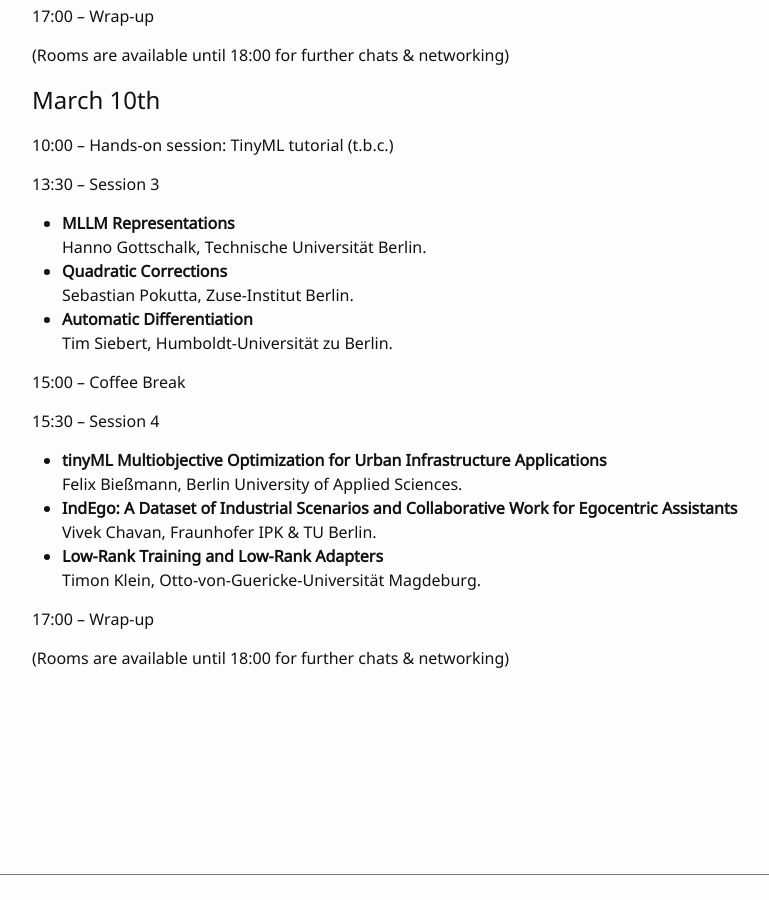
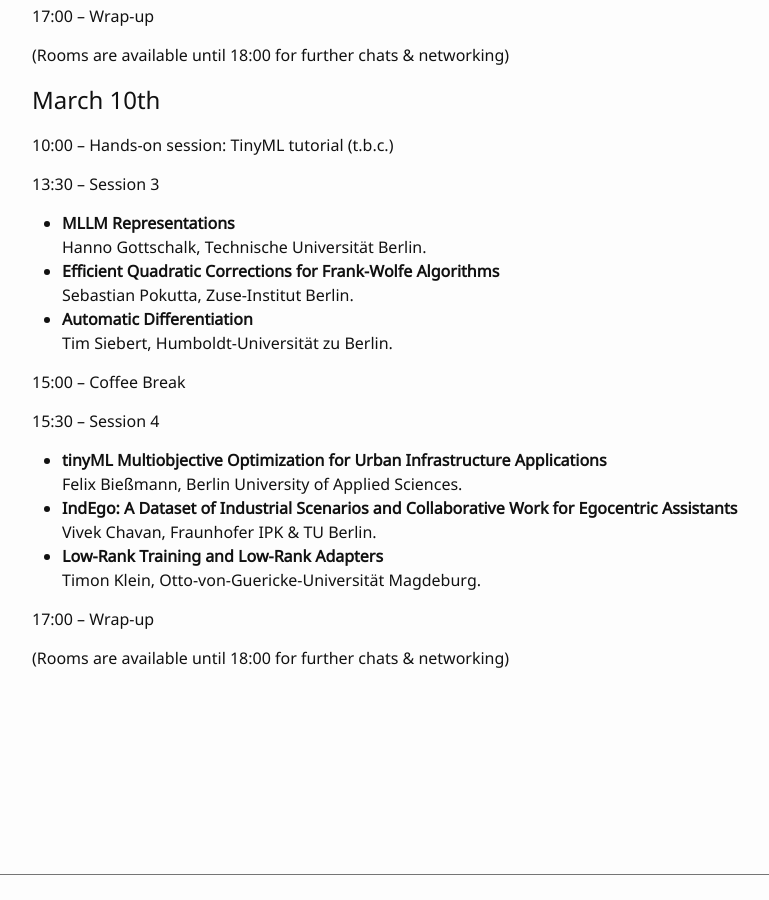
Before and after one commit to Inria-Berlin/MLaftermath, a Jekyll site: the page built from 0-program.md, in a window 1280 px wide and 900 px high, scrolled down 715 px. Shown: the whole window, without its empty margins (238-1007 px from the left). Built offline with Jekyll 4.4.1, drawn with Linux system fonts in a browser that asks for light colours.

Commit message:
program: changed quadratic title

```diff
--- a/0-program.md
+++ b/0-program.md
@@ -40,7 +40,7 @@ Gerhard Wunder, Freie Universität Berlin.
 
 - **MLLM Representations**
 Hanno Gottschalk, Technische Universität Berlin.
-- **Quadratic Corrections**
+- **Efficient Quadratic Corrections for Frank-Wolfe Algorithms**
 Sebastian Pokutta, Zuse-Institut Berlin.
 - **Automatic Differentiation**
 Tim Siebert, Humboldt-Universität zu Berlin.
```
